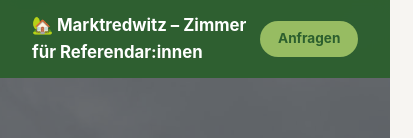
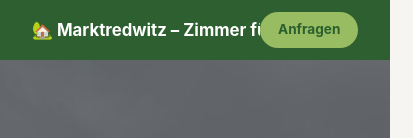
Before and after one commit to gimsech/marktredwitz, a plain HTML site: page index.html in a window 390 px wide. Shown: the top 138 px of the page, 413 px wide, since content can reach past the window. Drawn offline with nearby package versions, Linux system fonts and the light colour scheme.

Commit message:
Improve layout responsiveness in index.html

```diff
--- a/index.html
+++ b/index.html
@@ -22,13 +22,15 @@
       --shadow:   0 4px 20px rgba(0,0,0,.10);
     }
 
-    html { scroll-behavior: smooth; }
+    html { scroll-behavior: smooth; overflow-x: hidden; }
 
     body {
       font-family: -apple-system, BlinkMacSystemFont, 'Segoe UI', Roboto, sans-serif;
       color: var(--text);
       background: var(--bg);
       line-height: 1.6;
+      overflow-x: hidden;
+      max-width: 100vw;
     }
 
     /* ── NAV ───────────────────────────────────────────────── */
@@ -52,6 +54,10 @@
       display: flex;
       align-items: center;
       gap: .5rem;
+      min-width: 0;
+      overflow: hidden;
+      white-space: nowrap;
+      text-overflow: ellipsis;
     }
 
     .nav-links {
@@ -78,6 +84,10 @@
     }
 
     .nav-cta:hover { background: #b5d67a !important; color: var(--green) !important; }
+
+    @media (max-width: 480px) {
+      .hero-tags { display: none; }
+    }
 
     @media (max-width: 700px) {
       .nav-links { display: none; }
```
